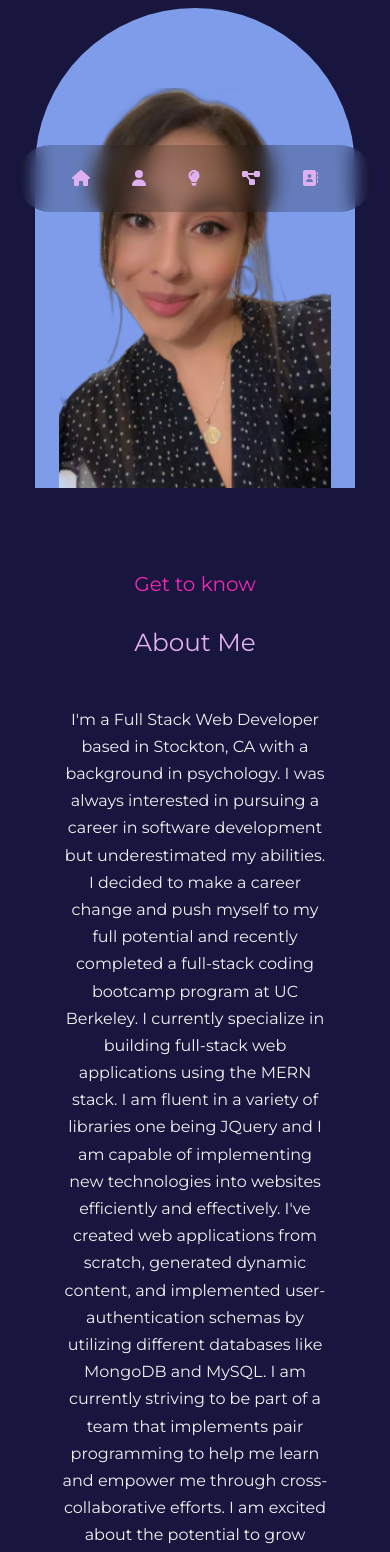
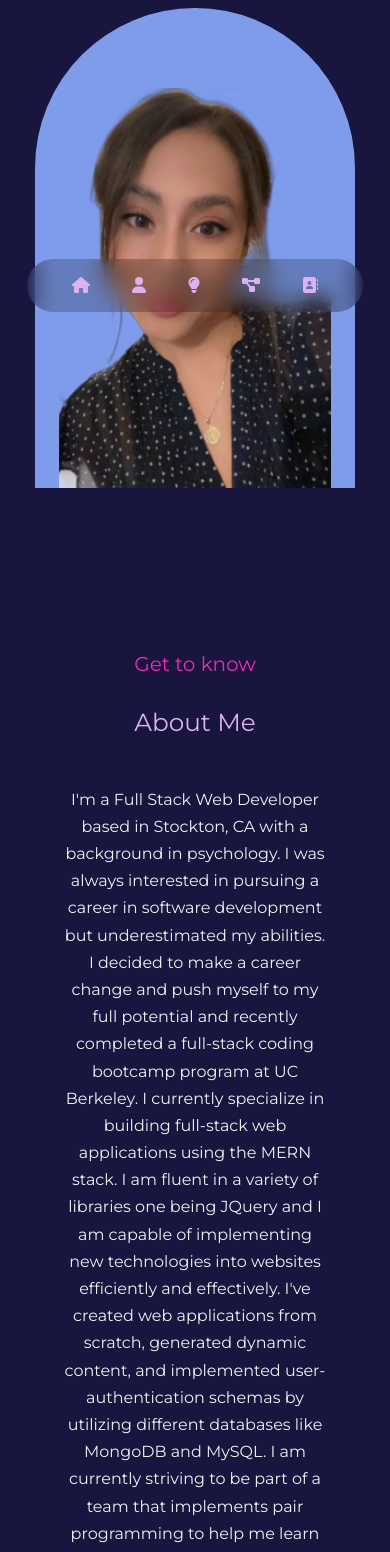
Before and after one commit to alenambo02/a-izquierdo-portfolio, a React (Create React App) app: page / in a window 390 px wide. Shown: the part 432-1984 px from the top of the page. Built offline with nearby package versions, Linux system fonts and the light colour scheme.

Commit message:
make minor edits to skills

```diff
--- a/src/components/about/about.css
+++ b/src/components/about/about.css
@@ -19,14 +19,14 @@ section {
 /* ================MEDIA QUERIES --responsiveness============================= */
 @media screen and (max-width: 1024px) {
    section {
-      margin: 20rem 0rem 50rem;
+      margin: 30rem 0rem;
   }
 
 }
 
 @media screen and (max-width: 600px) {
       section {
-      margin: 10rem 0rem;
+      margin: 15rem 0rem;
   }
      .about__content {
          margin: 1.5rem 0;
--- a/src/components/navbar/navbar.css
+++ b/src/components/navbar/navbar.css
@@ -6,8 +6,8 @@ nav {
     z-index: 2;
     left: 50%;
     transform: translateX(-50%);
-    padding: 15px 50px;
-    bottom: 200px;
+    padding: 8px 40px;
+    bottom: 100px;
     display: flex;
     gap: 2rem;
     border-radius: 100px;
@@ -24,5 +24,5 @@ nav a {
 nav a.active {
     background-color: var(--color-background);
     color: var(--color-blanco);
-    padding: 10px 15px;
+    padding: 5px 10px;
 }
```
